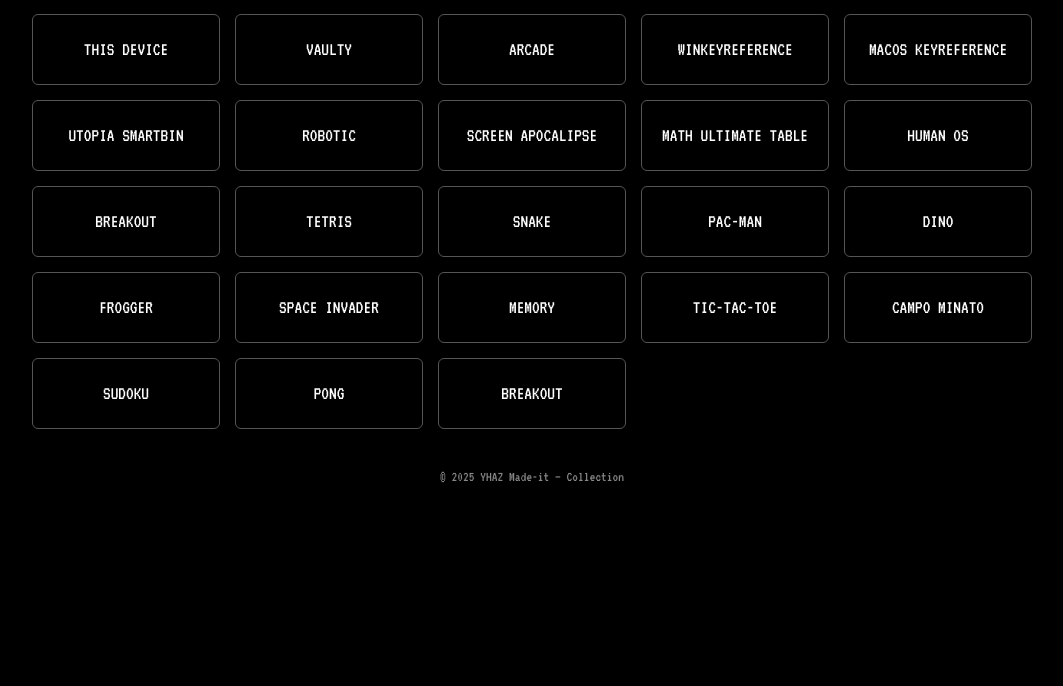
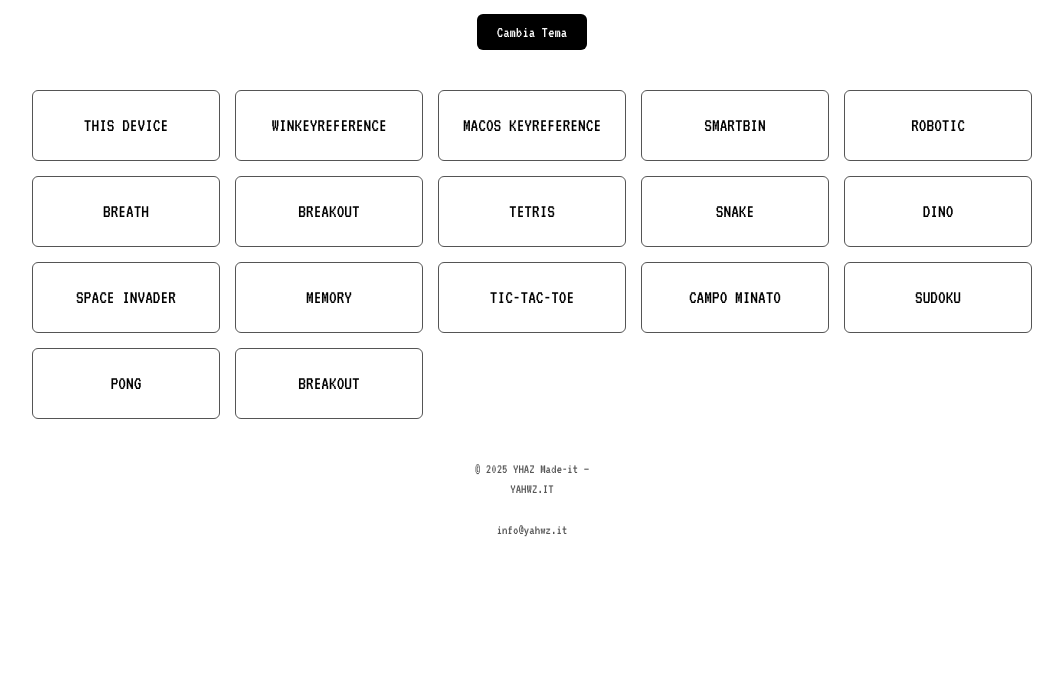
Before and after one commit to 404kil/Yhazproject, a plain HTML site: page index.html in a window 1280 px wide. Shown: the part 114-800 px from the top of the page, without its empty margins (108-1171 px from the left). Drawn offline with Linux system fonts and the light colour scheme.

Commit message:
Update index.html

```diff
--- a/index.html
+++ b/index.html
@@ -6,19 +6,50 @@
   <title>YHAZ Made-it</title>
   <link href="https://fonts.googleapis.com/css2?family=VT323&display=swap" rel="stylesheet">
   <style>
+    :root {
+      --bg: #000;
+      --fg: #fff;
+      --muted: #888;
+      --accent: #fff;
+    }
+
+    /* Tema chiaro automatico */
+    @media (prefers-color-scheme: light) {
+      :root {
+        --bg: #fff;
+        --fg: #000;
+        --muted: #555;
+        --accent: #000;
+      }
+    }
+
     body {
       font-family: 'VT323', monospace;
-      background-color: #000;
-      color: #fff;
+      background-color: var(--bg);
+      color: var(--fg);
       text-align: center;
       padding: 20px;
+      transition: background-color 0.3s, color 0.3s;
     }
 
     h1 {
       font-size: 2.5rem;
       margin: 30px 0;
-      color: #fff;
       font-weight: normal;
+      color: var(--fg);
+    }
+
+    .theme-toggle {
+      margin-bottom: 20px;
+      padding: 10px 20px;
+      background: var(--fg);
+      color: var(--bg);
+      border: none;
+      cursor: pointer;
+      border-radius: 6px;
+      font-family: 'VT323', monospace;
+      font-size: 1rem;
+      transition: background-color 0.3s, color 0.3s;
     }
 
     .game-list {
@@ -38,11 +69,13 @@
       transition: background-color 0.2s, color 0.2s;
       text-transform: uppercase;
       border-radius: 6px;
+      background-color: var(--bg);
+      color: var(--fg);
     }
 
     .game-card:hover {
-      background-color: #fff;
-      color: #000;
+      background-color: var(--fg);
+      color: var(--bg);
       cursor: pointer;
     }
 
@@ -57,46 +90,60 @@
     footer {
       margin-top: 40px;
       font-size: 0.9rem;
-      color: #888;
+      color: var(--muted);
     }
   </style>
 </head>
 <body>
 
   <h1>YHAZ Made-it</h1>
+  <button class="theme-toggle" onclick="toggleTheme()">Cambia Tema</button>
 
   <div class="game-list">
-    <div class="game-card"><a href="tetris4.html">This
-device</a></div>
-    <div class="game-card"><a href="snake.html">Vaulty</a></div>
-    <div class="game-card"><a href="pacman.html">Arcade</a></div>
-    <div class="game-card"><a href="dino.html">Winkeyreference</a></div>
-    <div class="game-card"><a href="frogger.html">MacOS Keyreference</a></div>
-    <div class="game-card"><a href="spaceinvader1.html">Utopia Smartbin</a></div>
-    <div class="game-card"><a href="memory.html">Robotic</a></div>
-    <div class="game-card"><a href="tictac3.html">Screen Apocalipse</a></div>
-    <div class="game-card"><a href="campominato.html">Math Ultimate Table</a></div>
-    <div class="game-card"><a href="sudoku.html">Human OS</a></div>
+    <div class="game-card"><a href="thisdevice.html">This device</a></div>
 
+
+    <div class="game-card"><a href="Winkeyreference.html">Winkeyreference</a></div>
+    <div class="game-card"><a href="MacOS.html">MacOS Keyreference</a></div>
+    <div class="game-card"><a href="Smartbin.html"> Smartbin</a></div>
+    <div class="game-card"><a href="robot.html">Robotic</a></div>
+
+
+
+    <div class="game-card"><a href="breath.html">Breath</a></div>
     <div class="game-card"><a href="breakout.html">Breakout</a></div>
+    <div class="game-card"><a href="tetris.html">Tetris</a></div>
+    <div class="game-card"><a href="snake.html">Snake</a></div>
 
-    <!-- Sezione giochi classici -->
-    <div class="game-card"><a href="tetris4.html">Tetris</a></div>
-    <div class="game-card"><a href="snake.html">Snake</a></div>
-    <div class="game-card"><a href="pacman.html">Pac-Man</a></div>
     <div class="game-card"><a href="dino.html">Dino</a></div>
-    <div class="game-card"><a href="frogger.html">Frogger</a></div>
+
     <div class="game-card"><a href="spaceinvader1.html">Space Invader</a></div>
     <div class="game-card"><a href="memory.html">Memory</a></div>
-    <div class="game-card"><a href="tictac3.html">Tic-Tac-Toe</a></div>
+    <div class="game-card"><a href="tictac.html">Tic-Tac-Toe</a></div>
     <div class="game-card"><a href="campominato.html">Campo Minato</a></div>
     <div class="game-card"><a href="sudoku.html">Sudoku</a></div>
-    <div class="game-card"><a href="pong4.html">Pong</a></div>
+    <div class="game-card"><a href="pong.html">Pong</a></div>
     <div class="game-card"><a href="breakout.html">Breakout</a></div>
   </div>
 
-  <footer>
-    © 2025 YHAZ Made-it – Collection
-  </footer>
+<footer style="margin-top:40px; font-size:0.85rem; color:var(--muted); text-align:center; line-height:1.5;">
+  © 2025 YHAZ Made-it – <a href="https://yahwz.it/" target="_blank" style="color:var(--muted); text-decoration:none;">YAHWZ.IT</a><br>
+  <a href="mailto:info@yahwz.it" style="color:var(--muted); text-decoration:none;">info@yahwz.it</a>
+</footer>
+  <script>
+    function toggleTheme() {
+      const root = document.documentElement;
+      const bg = getComputedStyle(root).getPropertyValue('--bg').trim();
+      if(bg === '#000') {
+        root.style.setProperty('--bg', '#fff');
+        root.style.setProperty('--fg', '#000');
+        root.style.setProperty('--muted', '#555');
+      } else {
+        root.style.setProperty('--bg', '#000');
+        root.style.setProperty('--fg', '#fff');
+        root.style.setProperty('--muted', '#888');
+      }
+    }
+  </script>
 </body>
 </html>
```
